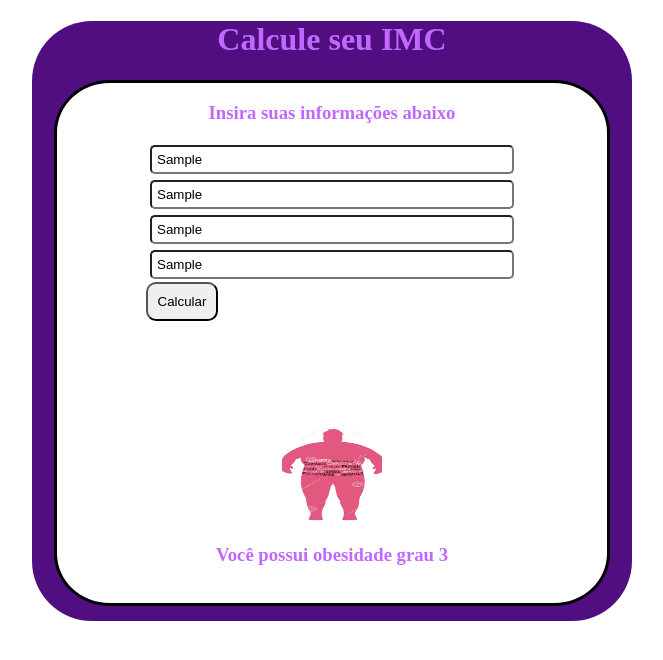
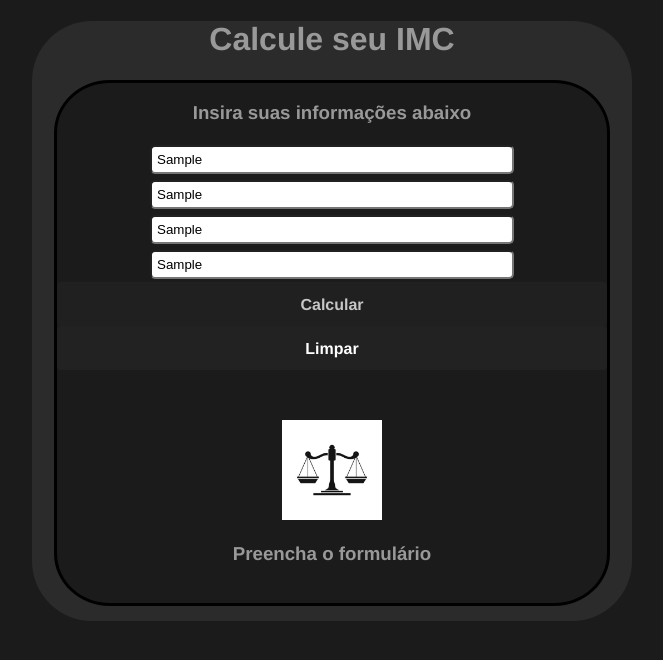
Before and after one commit to rodrigoalb/imc-calculator, a plain HTML site: page index.html in a window 1280 px wide. Both pictures are taken after typing "Sample", "Sample", "Sample", "Sample" into the empty fields and a click on the button "Calcular". Shown: the whole page, without its empty margins (308-971 px from the left). Drawn offline with Linux system fonts and the light colour scheme.

Commit message:
Refatoração do JS

```diff
--- a/css/style.css
+++ b/css/style.css
@@ -1,20 +1,25 @@
 #idPrincipal{
     text-align:center;
+    font-family: "Farfetch Basis","Helvetica Neue",Arial,sans-serif;
     height: 600px;
     width: 600px;
-    background-color: #510E80;
+    background-color: #2b2b2b;
     margin: auto;
 }
 
+body {
+    background-color: #1b1b1b;
+}
 h1, h3{
-    color:#C169FF;
+    text-align: center;
+    color:#999;
 }
 
 #idCaixa{
     height: 520px;
     width: 550px;
     margin: auto;
-    background-color: white;
+    background-color: #1b1b1b;
     border-style: solid;
 }
 
@@ -27,21 +32,48 @@ input{
 }
 
 ::placeholder{
-    color:#6000BF;
+    color:#999;
 }
 
-#idCalcular{
-    position: relative;
-    padding: 10px;
-    margin-left: 0px;
-    border-radius: 10px;
-    margin-right: 300px;
+#idImg {
+    padding-top: 50px;
+    aspect-ratio: 3/2;
+    object-fit: contain;
 }
 
-#idImg{
-    padding-top: 100px;
+div {
+    border-radius: 10%;
 }
 
-div{
-    border-radius: 10%;
+#idCalcular, #limpaForm {
+  background-color: #222;
+  border-radius: 4px;
+  border-style: none;
+  box-sizing: border-box;
+  color: #fff;
+  cursor: pointer;
+  display: inline-block;
+  font-family: "Farfetch Basis","Helvetica Neue",Arial,sans-serif;
+  font-size: 16px;
+  font-weight: 700;
+  line-height: 1.5;
+  margin: 0;
+  max-width: none;
+  min-height: 44px;
+  min-width: 10px;
+  outline: none;
+  overflow: hidden;
+  padding: 9px 20px 8px;
+  position: relative;
+  text-align: center;
+  text-transform: none;
+  user-select: none;
+  -webkit-user-select: none;
+  touch-action: manipulation;
+  width: 100%;
 }
+
+#idCalcular:hover, #limpaForm:hover,
+#idCalcular:focus, #limpaForm:focus {
+  opacity: .75;
+}
--- a/index.html
+++ b/index.html
@@ -16,9 +16,12 @@
                 <input type="text" id="idIdade" placeholder="Insira sua idade"><br>
                 <input type="text" id="idPeso" placeholder="Insira seu peso em kg"><br>
                 <input type="text" id="idAltura" placeholder="Insira sua altura em metros"><br>
-                <button id="idCalcular">Calcular</button><br>
+                <div id="idButtons">
+                    <button id="idCalcular">Calcular</button>
+                    <button id="limpaForm">Limpar</button>
+                </div>
                 <img id="idImg" src="img/balança.jpg" height="100px" width="100px" alt="Foto de uma balança"><br>
-                <h3 id="idTexto">IMC</h3>
+                <h3 id="idTexto">Preencha o formulário</h3>
             </div>
         </div>
     <script src="js/script.js"></script>
--- a/js/script.js
+++ b/js/script.js
@@ -1,18 +1,6 @@
-document.getElementById('idCalcular').onclick = function(){
-    var nome = document.getElementById('idNome').value
-    var idade = document.getElementById('idIdade').value
-    var peso = document.getElementById('idPeso').value
-    var altura = document.getElementById('idAltura').value
 
-    if (!idade || !peso || !altura) {
-        return document.getElementById('idTexto').innerHTML="Necessário preencher todos os campos!"
-    }
-
-    var resultado = (peso / (altura * altura)).toFixed(1);
-    console.log(resultado);
-
+function resultadoIMC(resultado){
     var img = document.getElementById('idImg')
-
     if(resultado < 18.5){
         idImg.src = "img/muitoMagro.jpg"
         document.getElementById('idTexto').innerHTML="Seu imc está abaixo do peso ideal"
@@ -28,8 +16,62 @@ document.getElementById('idCalcular').onclick = function(){
     } else if (resultado >= 35.0 && resultado <= 39.9){
         idImg.src = "img/obesidade2.jpg"
         document.getElementById('idTexto').innerHTML="Você possui obesidade grau 2"
-    } else {
+    } else if (resultado >= 40) {
         idImg.src = "img/obesidade3.jpg"
         document.getElementById('idTexto').innerHTML="Você possui obesidade grau 3"
+    } else {
+        document.getElementById('idTexto').innerHTML="Deu algo errado"
     }
 }
+
+function validaCampo(informacoes) {
+    debugger
+    if (!informacoes.nome) {
+        passou = false
+        return document.getElementById('idTexto').innerHTML = "Insira o seu nome"
+    }
+
+    if (!informacoes.idade) {
+        passou = false
+        return document.getElementById('idTexto').innerHTML = "Insira a sua idade"
+    }
+
+    if (!informacoes.peso) {
+        passou = false
+        return document.getElementById('idTexto').innerHTML = "Insira o seu peso"
+    }
+
+    if (!informacoes.altura) {
+        passou = false
+        return document.getElementById('idTexto').innerHTML="Insira a sua altura"
+    }
+}
+
+function limpaForm(){
+    nome = document.getElementById('idNome').value = null
+    idade = document.getElementById('idIdade').value  = null
+    peso = document.getElementById('idPeso').value  = null
+    altura = document.getElementById('idAltura').value  = null
+    document.getElementById('idTexto').innerHTML="Formulário limpo!"
+    idImg.src = "img/balança.jpg"
+}
+
+document.getElementById('idCalcular').onclick = function(){
+    let informacoes = {
+        nome: document.getElementById('idNome').value,
+        idade: document.getElementById('idIdade').value,
+        peso: document.getElementById('idPeso').value,
+        altura: document.getElementById('idAltura').value
+    };
+
+    if (!validaCampo(informacoes)) {
+        var resultado = (peso / (altura * altura)).toFixed(1);
+        resultadoIMC(resultado)
+    }
+
+
+}
+
+document.getElementById('limpaForm').onclick = function(){
+    limpaForm()
+}
```
